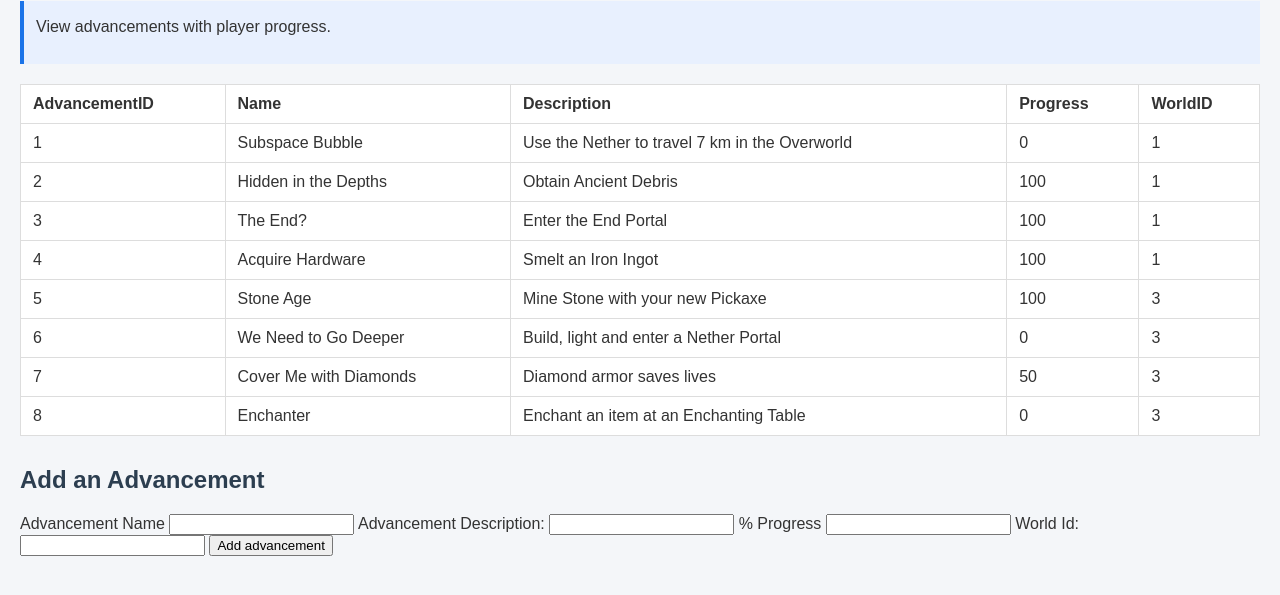
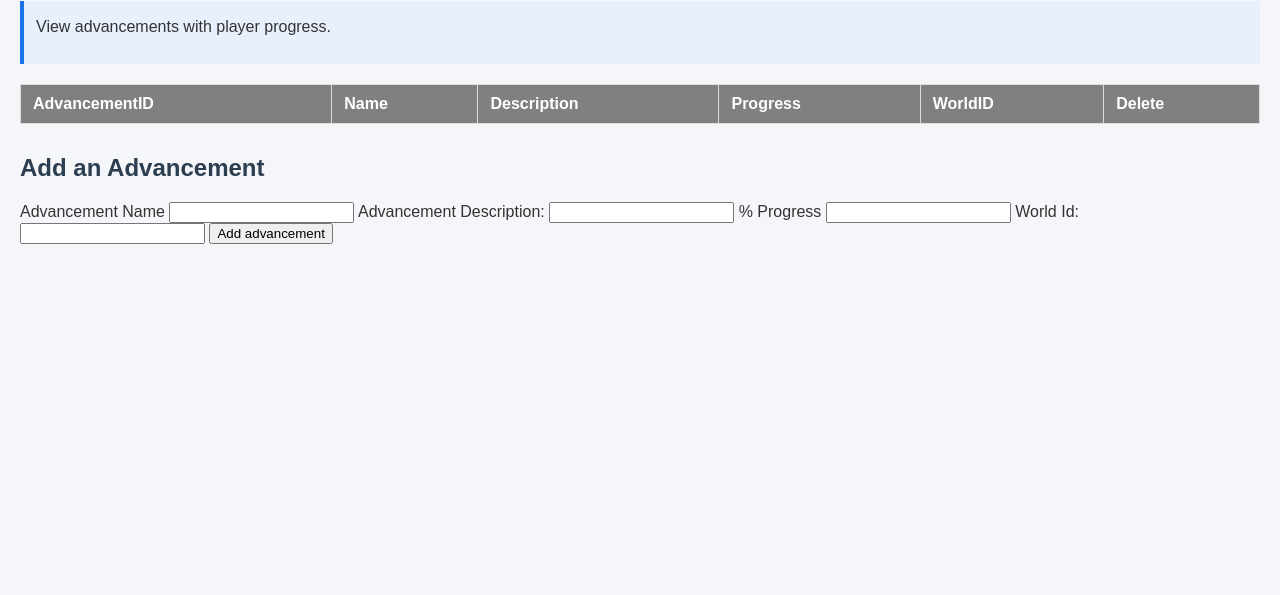
Before and after one commit to Connor-Allen10/DataBlocks, a website: page public/advancements.html in a window 1280 px wide. Shown: the part 121-716 px from the top of the page. Drawn offline with Linux system fonts and the light colour scheme; no server answers.

Commit message:
fixed table header

```diff
--- a/public/advancements.html
+++ b/public/advancements.html
@@ -25,69 +25,19 @@
     </div>
 
     <table>
+        <thead>
             <tr>
                 <th>AdvancementID</th>
                 <th>Name</th>
                 <th>Description</th>
                 <th>Progress</th>
                 <th>WorldID</th>
+                <th>Delete</th>
             </tr>
-        <tr>
-            <td>1</td>
-            <td>Subspace Bubble</td>
-            <td>Use the Nether to travel 7 km in the Overworld</td>
-            <td>0</td>
-            <td>1</td>
-        </tr>
-        <tr>
-            <td>2</td>
-            <td>Hidden in the Depths</td>
-            <td>Obtain Ancient Debris</td>
-            <td>100</td>
-            <td>1</td>
-        </tr>
-        <tr>
-            <td>3</td>
-            <td>The End?</td>
-            <td>Enter the End Portal</td>
-            <td>100</td>
-            <td>1</td>
-        </tr>
-        <tr>
-            <td>4</td>
-            <td>Acquire Hardware</td>
-            <td>Smelt an Iron Ingot</td>
-            <td>100</td>
-            <td>1</td>
-        </tr>
-        <tr>
-            <td>5</td>
-            <td>Stone Age</td>
-            <td>Mine Stone with your new Pickaxe</td>
-            <td>100</td>
-            <td>3</td>
-        </tr>
-        <tr>
-            <td>6</td>
-            <td>We Need to Go Deeper</td>
-            <td>Build, light and enter a Nether Portal</td>
-            <td>0</td>
-            <td>3</td>
-        </tr>
-        <tr>
-            <td>7</td>
-            <td>Cover Me with Diamonds</td>
-            <td>Diamond armor saves lives</td>
-            <td>50</td>
-            <td>3</td>
-        </tr>
-        <tr>
-            <td>8</td>
-            <td>Enchanter</td>
-            <td>Enchant an item at an Enchanting Table</td>
-            <td>0</td>
-            <td>3</td>
-        </tr>
+        </thead>
+        <tbody>
+            <!-- rendered by JS -->
+        </tbody>
     </table>
 
     <h2>Add an Advancement</h2>
```
Lines whose indentation alone changed are shown as unchanged.
